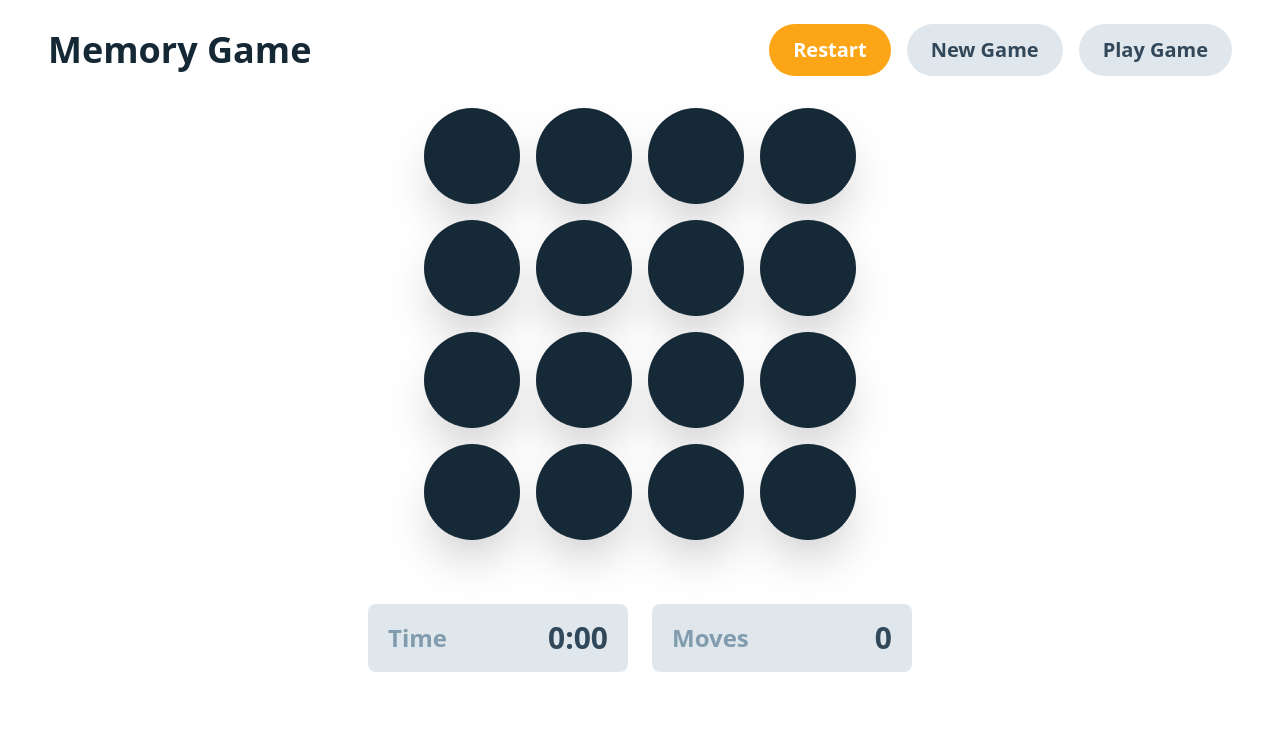
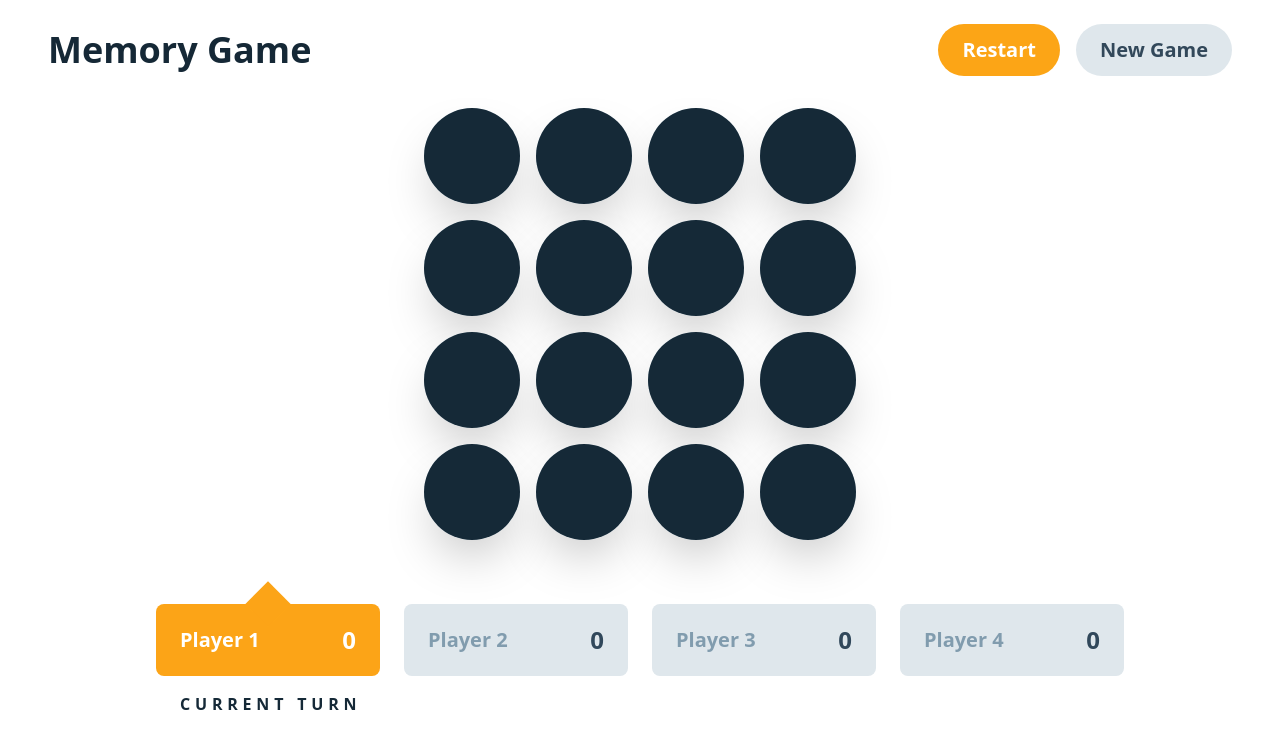
Before and after one commit to ManikantaPotnuru9176/memory-game, a Next.js app: page / in a window 1280 px wide. Shown: the top 748 px of the page. Built offline with nearby package versions, Linux system fonts and the light colour scheme.

Commit message:
added logic to increase scores of each player.

```diff
--- a/src/components/Main.js
+++ b/src/components/Main.js
@@ -9,7 +9,7 @@ const Main = () => {
   const [newGame, setNewGame] = useState(false);
 
   const [selectedTheme, setSelectedTheme] = useState("Numbers");
-  const [selectedPlayers, setSelectedPlayers] = useState(1);
+  const [selectedPlayers, setSelectedPlayers] = useState(4);
   const [selectedGridSize, setSelectedGridSize] = useState("4x4");
 
   const [isTimerRunning, setIsTimerRunning] = useState(false);
@@ -22,8 +22,15 @@ const Main = () => {
   const [flippedCount, setFlippedCount] = useState(0);
   const [gridSize, setGridSize] = useState(4);
 
+  const [currPlayer, setCurrPlayer] = useState(1);
+  const [players, setPlayers] = useState(
+    Array.from({ length: selectedPlayers }, (_, index) => ({
+      id: index + 1,
+      score: 0,
+    }))
+  );
+
   useEffect(() => {
-    console.log("first");
     setGridSize(selectedGridSize === "4x4" ? 4 : 6);
   }, [selectedGridSize]);
 
@@ -71,14 +78,19 @@ const Main = () => {
               flippedCount={flippedCount}
               setFlippedCount={setFlippedCount}
               shuffleGridValues={shuffleGridValues}
+              currPlayer={currPlayer}
+              setCurrPlayer={setCurrPlayer}
+              selectedPlayers={selectedPlayers}
+              setPlayers={setPlayers}
             />
           </div>
           <Footer
-            selectedPlayers={selectedPlayers}
             isTimerRunning={isTimerRunning}
             moves={moves}
             time={time}
             setTime={setTime}
+            currPlayer={currPlayer}
+            players={players}
           />
           {false && <GameEnd setNewGame={setNewGame} />}
         </>
--- a/src/components/footer/Footer.js
+++ b/src/components/footer/Footer.js
@@ -2,7 +2,15 @@ import React from "react";
 import GameStatus from "./singlePlayer/GameStatus";
 import Players from "./multiPlayer/Players";
 
-const Footer = ({ selectedPlayers, isTimerRunning, moves, time, setTime }) => {
+const Footer = ({
+  selectedPlayers,
+  isTimerRunning,
+  moves,
+  time,
+  setTime,
+  currPlayer,
+  players,
+}) => {
   return (
     <div className="pt-8 md:pt-12 lg:pt-16">
       {selectedPlayers === 1 ? (
@@ -13,7 +21,10 @@ const Footer = ({ selectedPlayers, isTimerRunning, moves, time, setTime }) => {
           setTime={setTime}
         />
       ) : (
-        <Players selectedPlayers={selectedPlayers} />
+        <Players
+          currPlayer={currPlayer}
+          players={players}
+        />
       )}
     </div>
   );
--- a/src/components/footer/multiPlayer/Player.js
+++ b/src/components/footer/multiPlayer/Player.js
@@ -1,34 +1,34 @@
 import React from "react";
 
-const Player = ({ index }) => {
+const Player = ({ playerIndex, currPlayer, playerScore }) => {
   return (
     <div
       className={`relative w-full md:w-56 ${
-        index === 0 ? "bg-[#fca417]" : "bg-[#dfe7ec]"
+        playerIndex === currPlayer ? "bg-[#fca417]" : "bg-[#dfe7ec]"
       } rounded-lg`}
     >
       <div
         className={`${
-          index === 0 ? "block" : "hidden"
+          playerIndex === currPlayer ? "block" : "hidden"
         } absolute w-[1rem] md:w-[1.5rem] lg:w-[2.0rem] h-[1rem] md:h-[1.5rem] lg:h-[2.0rem] top-0 bg-[#fca417] left-1/2 transform -translate-x-1/2 -translate-y-1/2 rotate-45 transition-all duration-500 origin-center`}
       ></div>
       <div className="flex flex-col md:flex-row justify-between items-center h-full px-4 md:px-6 py-3 md:py-4 lg:py-5">
         <span
           className={`${
-            index === 0 ? "text-white" : "text-[#819cae]"
+            playerIndex === currPlayer ? "text-white" : "text-[#819cae]"
           } text-base md:text-lg lg:text-xl font-bold`}
         >
-          <span className="hidden md:inline">Player {index + 1}</span>
-          <span className="md:hidden">P{index + 1}</span>
+          <span className="hidden md:inline">Player {playerIndex}</span>
+          <span className="md:hidden">P{playerIndex}</span>
         </span>
         <span
           className={`${
-            index === 0 ? "text-white" : "text-[#31485b]"
+            playerIndex === currPlayer ? "text-white" : "text-[#31485b]"
           } text-lg lg:text-2xl font-bold`}
         >
-          0
+          {playerScore}
         </span>
-        {index === 0 && (
+        {playerIndex === currPlayer && (
           <div className="hidden lg:block absolute top-20 text-[#152937] font-bold text-center uppercase text-xxs tracking-[0.3em] mt-2">
             Current Turn
           </div>
--- a/src/components/footer/multiPlayer/Players.js
+++ b/src/components/footer/multiPlayer/Players.js
@@ -1,13 +1,16 @@
 import React from "react";
 import Player from "./Player";
 
-const Players = ({ selectedPlayers }) => {
-  const players = Array.from({ length: selectedPlayers }, (_, index) => index);
-
+const Players = ({ currPlayer, players }) => {
   return (
     <div className="flex flex-row justify-center gap-3 md:gap-6 px-5">
-      {players.map((playerIndex) => (
-        <Player key={playerIndex} index={playerIndex} />
+      {players.map((player) => (
+        <Player
+          key={player.id}
+          playerIndex={player.id}
+          currPlayer={currPlayer}
+          playerScore={player.score}
+        />
       ))}
     </div>
   );
--- a/src/components/hero/Grid.js
+++ b/src/components/hero/Grid.js
@@ -12,6 +12,10 @@ const Grid = ({
   setFlippedCount,
   shuffleGridValues,
   gridSize,
+  currPlayer,
+  setCurrPlayer,
+  selectedPlayers,
+  setPlayers,
 }) => {
   const isInitialRender = useRef(true);
 
@@ -35,8 +39,21 @@ const Grid = ({
               ? "bg-[#fca516]"
               : "bg-[#bbcdd8]";
           });
-
-          setMoves((prev) => prev + 1);
+          if (matched) {
+            setPlayers((prev) =>
+              prev.map((player) =>
+                player.id === currPlayer
+                  ? { ...player, score: player.score + 1 }
+                  : player
+              )
+            );
+          }
+          if (selectedPlayers === 1) setMoves((prev) => prev + 1);
+          else
+            setCurrPlayer((prev) => {
+              if (prev === selectedPlayers) prev = 0;
+              return prev + 1;
+            });
           setGridValues(newGridValues);
           setFlippedCount(0);
           setFlippedValues([]);
```
